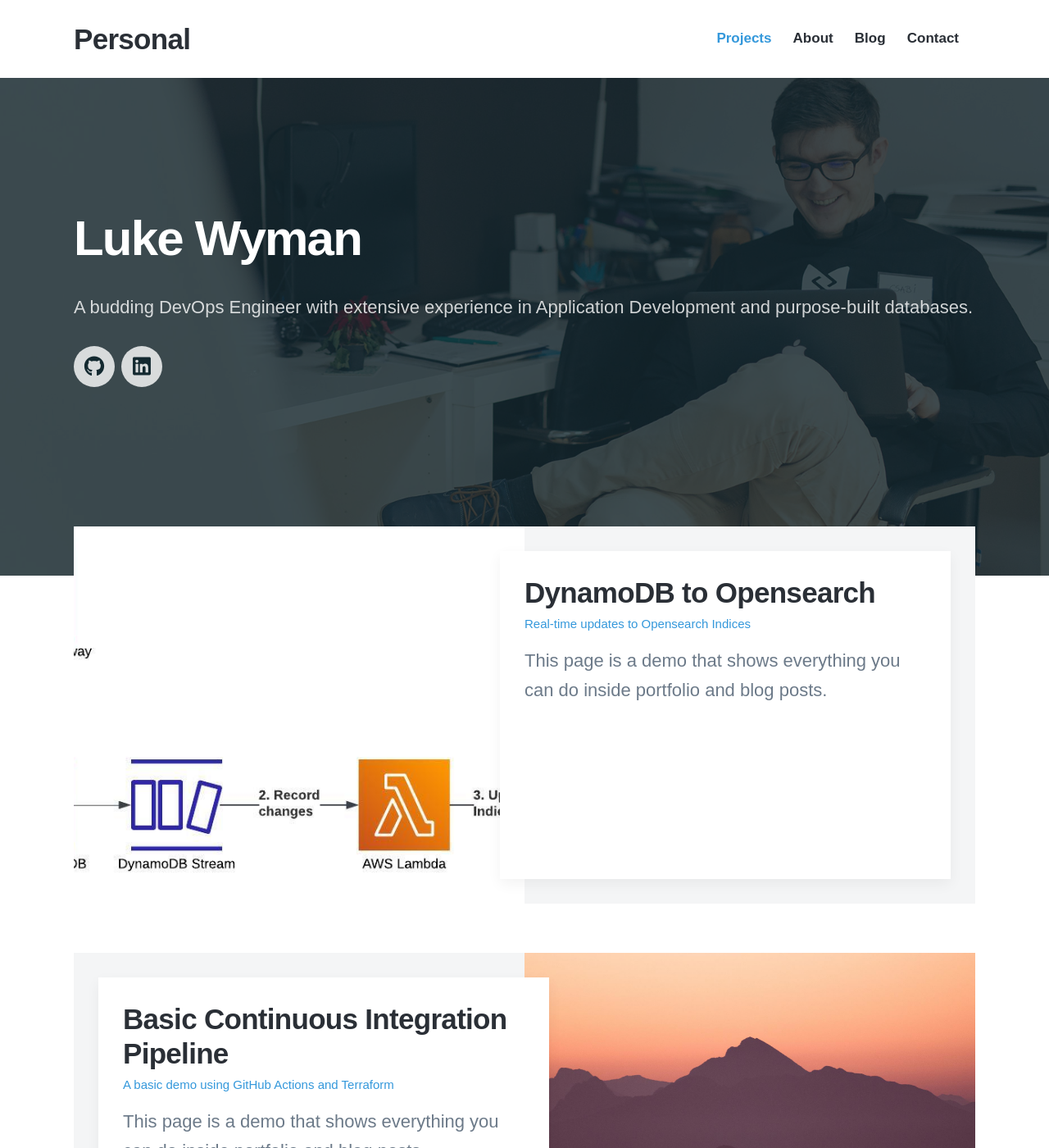
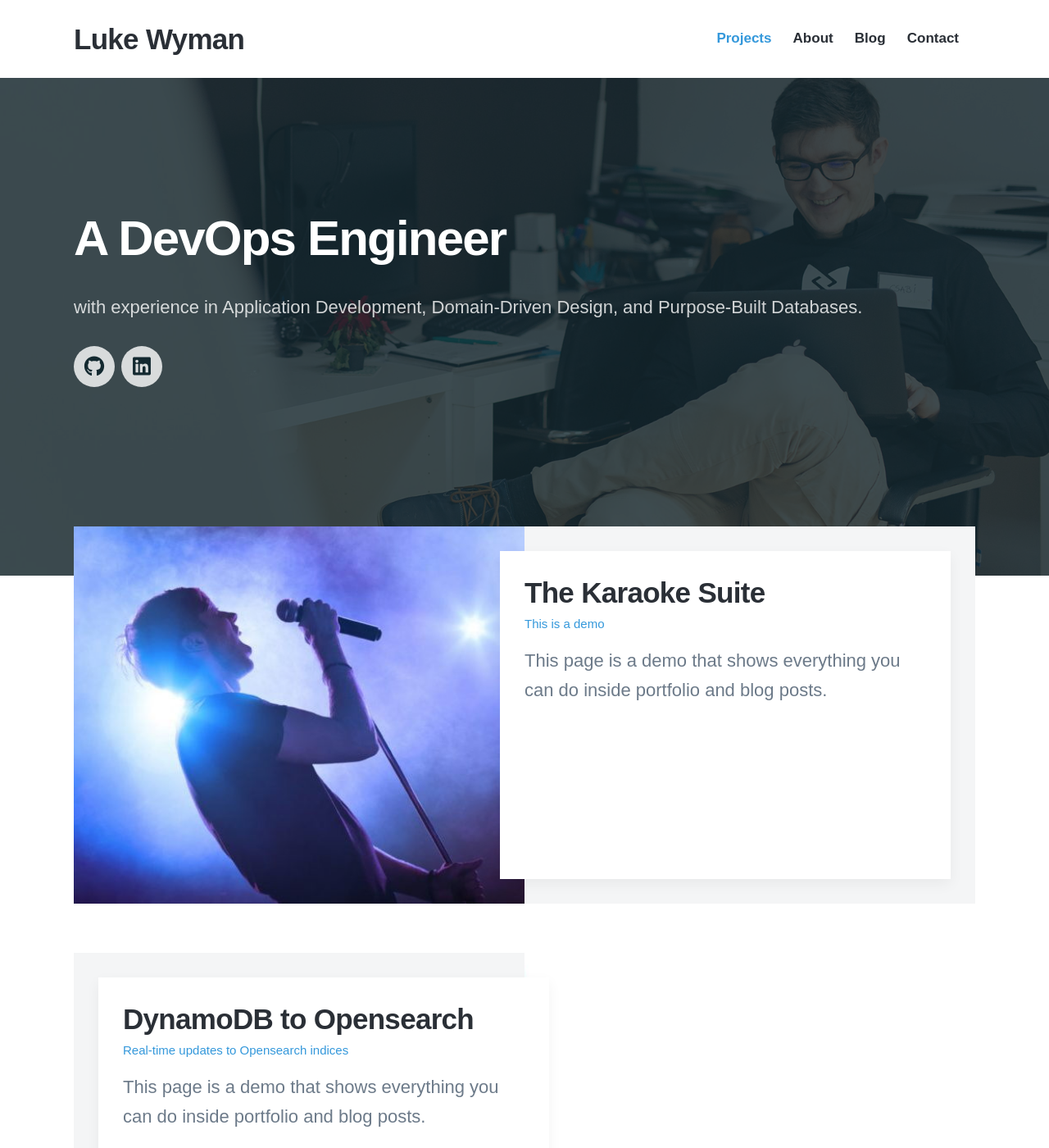
Before and after one commit to lukewyman/lukewyman.github.io, a Jekyll site: the page built from index.html, in a window 1280 px wide and 1400 px high. Shown: the whole window at 82% size. Built offline with Jekyll 4.4.1, drawn with Linux system fonts in a browser that asks for light colours; nearby versions of some CDN libraries; some web fonts are replaced; some of the changed text lies outside the part shown.

Commit message:
Updated singers image, web site title and project layouts.

```diff
--- a/_data/settings.yml
+++ b/_data/settings.yml
@@ -1,5 +1,5 @@
 basic_settings:
-  site_title: Personal
+  site_title: Luke Wyman
   favicon_image: /images/favicon.png
 
 header_settings:
--- /dev/null
+++ b/_projects/004-karaoke.md
@@ -0,0 +1,12 @@
+---
+title: 'The Karaoke Suite'
+subtitle: 'This is a demo'
+date: 2023-07-01 00:03:00
+description: This page is a demo that shows everything you can do inside portfolio and blog posts.
+featured_image: '/images/singermic_square.jpg'
+---
+
+![](/images/singermic_landscape.jpg)
+
+
+## The Karaoke Suite
--- a/index.html
+++ b/index.html
@@ -13,8 +13,8 @@
 
 	<div class="wrap">
 
-		<h1>Luke Wyman</h1>
-		<p>A budding DevOps Engineer with extensive experience in Application Development and purpose-built databases.</p>
+		<h1>A DevOps Engineer </h1>
+		<p>with experience in Application Development, Domain-Driven Design, and Purpose-Built Databases.</p>
 
 		{% include socials.html %}
 
```
Also changed, not shown: _projects/001-dynamo-os.md (+5 -2 lines), _projects/002-basic-pipeline.md (+3 -3 lines), images/singermic1.jpg (added), images/singermic_landscape.jpg (added), images/singermic_square.jpg (added).
